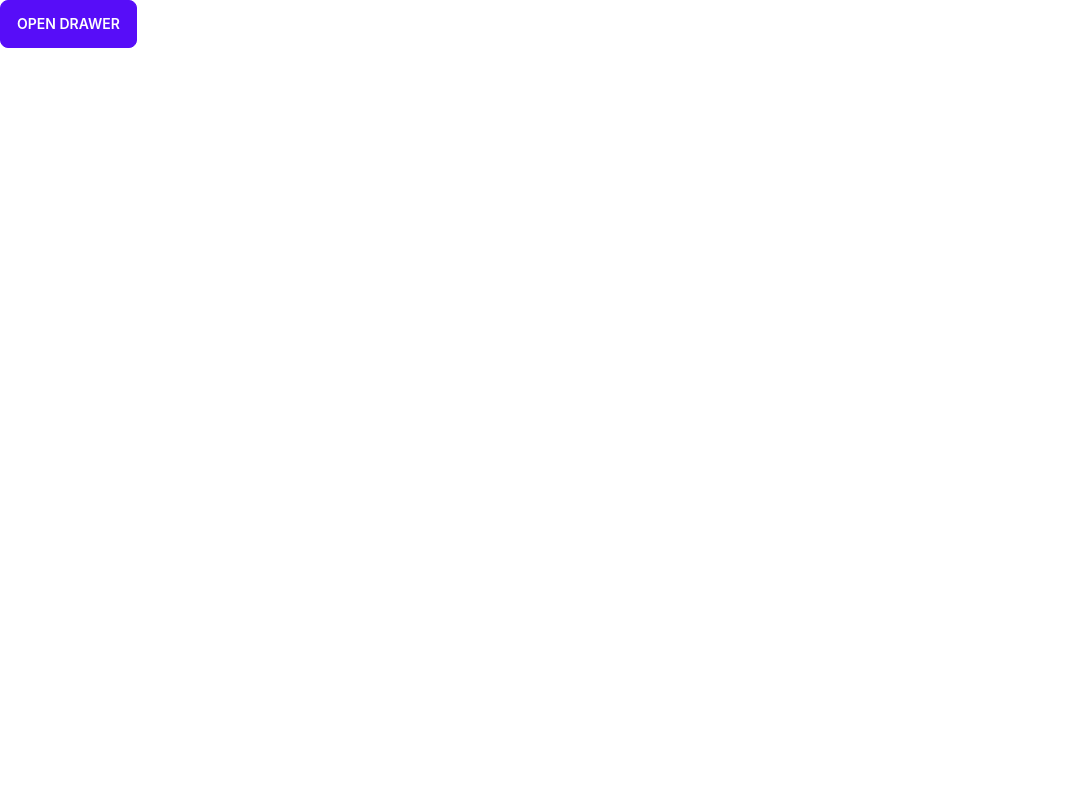
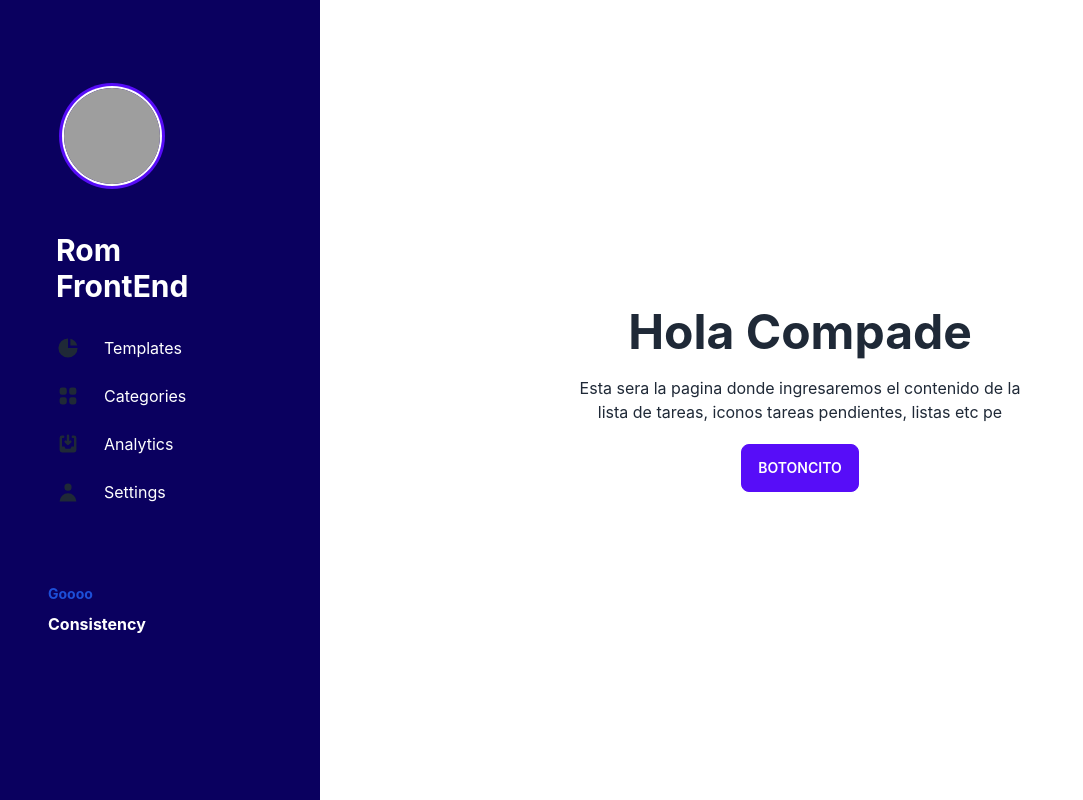
Before and after one commit to romariou76/App-tareas, a React (Create React App) app: page / in a window 1280 px wide. Shown: the whole page, without its empty margins (0-1083 px from the left). Built offline with nearby package versions, Linux system fonts and the light colour scheme; grey boxes are pictures that could not be loaded.

Commit message:
Cree la estructura del Drawer desarrollado especialmente para movil

```diff
--- a/src/App.js
+++ b/src/App.js
@@ -2,15 +2,12 @@ import React from 'react';
 import Drawer from "./components/Drawer.jsx";
 import './index.css'
 
-// import Main from "./components/header.jsx"
 
 function App() {
   return (
-    <div className="App">
-
-        {/* <Main></Main> */}
-        <Drawer></Drawer>
-    </div>
+<div class="hero min-h-screen">
+  <Drawer></Drawer>
+</div>
   );
 }
 
--- a/src/components/Drawer.jsx
+++ b/src/components/Drawer.jsx
@@ -1,18 +1,49 @@
+
 function Drawer(){
     return(
-<div>
 
-<div class="drawer">
 
-  <input id="my-drawer" type="checkbox" class="drawer-toggle" />
+<div class="drawer drawer-mobile shadow">
+   {/* boton */}
+   <input id="my-drawer" type="checkbox" class="drawer-toggle"/>
+
   <div class="drawer-content">
-    <label for="my-drawer" class="btn btn-primary drawer-button">Open drawer</label>
+
+      {/* boton que abre el sidebar cuando esta en mobile */}
+      <div class="flex items-start justify-end lg:hidden bg-transparent">
+         <label for="my-drawer" class="btn btn-square btn-ghost">
+            <svg xmlns="http://www.w3.org/2000/svg" fill="none" viewBox="0 0 24 24" class="inline-block w-6 h-6 stroke-current">
+               <path stroke-linecap="round" stroke-linejoin="round" stroke-width="2" d="M4 6h16M4 12h16M4 18h16"></path>
+            </svg>
+         </label>
       </div>
 
-  <div class="drawer-side overflow-y-auto ">
+      {/* Contenido principal pc-mobile */}
+      <div className="hero min-h-screen">
+         <div class="text-center hero-content">
+            <div class="max-w-md">
+               <h1 class="mb-5 text-5xl font-bold">
+                  Hola Compade
+               </h1>
+               <p class="mb-5">
+                  Esta sera la pagina donde ingresaremos el contenido de la lista de tareas, iconos
+                  tareas pendientes, listas etc pe
+               </p>
+               <button class="btn btn-primary">botoncito</button>
+            </div>
+         </div>
+      </div>
+
+
+   </div>
+
+  {/* Contenedor del drawer-side */}
+   <div class="drawer-side overflow-y-auto">
+   {/* Contenedor que se abre */}
       <label for="my-drawer" class="drawer-overlay"></label>
+         {/* Lista ul que es caja de los elementos */}
          <ul class="menu p-12 overflow-y-auto w-80 bg-purple text-base-content space-y-2">
-
+            {/* Imagen avatar */}
             <div class="avatar my-10 ml-4">
                <div class="w-24 rounded-full ring ring-primary ring-offset-base-100 ring-offset-2">
                   <img src="https://placeimg.com/192/192/people" alt="perfil" />
@@ -23,45 +54,48 @@ function Drawer(){
                <p class="text-3xl text-white font-bold">Rom</p>
               <p class="text-3xl text-white font-bold mb-4">FrontEnd</p>
             </div>
-
-
-
-    {/* <h5 class="text-base font-semibold text-gray-500 uppercase dark:text-gray-400">Menu</h5>
-      <button type="button" data-drawer-dismiss="drawer-navigation" aria-controls="drawer-navigation" class="text-gray-400 bg-transparent hover:bg-gray-200 hover:text-gray-900 rounded-lg text-sm p-1.5 absolute top-2.5 right-2.5 inline-flex items-center dark:hover:bg-gray-600 dark:hover:text-white" >
-        <svg aria-hidden="true" class="w-5 h-5" fill="currentColor" viewBox="0 0 20 20" xmlns="http://www.w3.org/2000/svg"><path fill-rule="evenodd" d="M4.293 4.293a1 1 0 011.414 0L10 8.586l4.293-4.293a1 1 0 111.414 1.414L11.414 10l4.293 4.293a1 1 0 01-1.414 1.414L10 11.414l-4.293 4.293a1 1 0 01-1.414-1.414L8.586 10 4.293 5.707a1 1 0 010-1.414z" clip-rule="evenodd"></path></svg>
-        <span class="sr-only">Close menu</span>
-      </button> */}
+            {/* boton close */}
+            <div class="flex items-start justify-end lg:hidden bg-transparent">
+               <button type="button" class="text-gray-400 bg-transparent hover:bg-gray-200 hover:text-gray-900 rounded-lg text-sm absolute top-2.5 right-2.5 inline-flex items-center dark:hover:bg-gray-600 dark:hover:text-white" >
+                  <label for="my-drawer" class="btn btn-square btn-ghost">
+                     <svg aria-hidden="true" class="w-5 h-5" fill="currentColor" viewBox="0 0 20 20" xmlns="http://www.w3.org/2000/svg">
+                        <path fill-rule="evenodd" d="M4.293 4.293a1 1 0 011.414 0L10 8.586l4.293-4.293a1 1 0 111.414 1.414L11.414 10l4.293 4.293a1 1 0 01-1.414 1.414L10 11.414l-4.293 4.293a1 1 0 01-1.414-1.414L8.586 10 4.293 5.707a1 1 0 010-1.414z" clip-rule="evenodd"></path>
+                     </svg>
+                  </label>
+               </button>
+            </div>
 
             <li>
                <a href="#a" class="flex items-center p-2 text-base font-normal text-gray-900 rounded-lg dark:text-white2 hover:bg-gray-100 dark:hover:bg-gray-700">
                   <svg aria-hidden="true" class="w-6 h-6 text-gray-500 transition duration-75 dark:text-gray-400 group-hover:text-gray-900 dark:group-hover:text-white" fill="currentColor" viewBox="0 0 20 20" xmlns="http://www.w3.org/2000/svg"><path d="M2 10a8 8 0 018-8v8h8a8 8 0 11-16 0z"></path><path d="M12 2.252A8.014 8.014 0 0117.748 8H12V2.252z"></path></svg>
-            <span class="ml-3 text-white">Dashboard</span>
+                  <span class="ml-3 text-white">Templates</span>
                </a>
             </li>
 
             <li>
                <a href="#a" class="flex items-center p-2 text-base font-normal text-gray-900 rounded-lg dark:text-white2 hover:bg-gray-100 dark:hover:bg-gray-700">
                   <svg aria-hidden="true" class="flex-shrink-0 w-6 h-6 text-gray-500 transition duration-75 dark:text-gray-400 group-hover:text-gray-900 dark:group-hover:text-white" fill="currentColor" viewBox="0 0 20 20" xmlns="http://www.w3.org/2000/svg"><path d="M5 3a2 2 0 00-2 2v2a2 2 0 002 2h2a2 2 0 002-2V5a2 2 0 00-2-2H5zM5 11a2 2 0 00-2 2v2a2 2 0 002 2h2a2 2 0 002-2v-2a2 2 0 00-2-2H5zM11 5a2 2 0 012-2h2a2 2 0 012 2v2a2 2 0 01-2 2h-2a2 2 0 01-2-2V5zM11 13a2 2 0 012-2h2a2 2 0 012 2v2a2 2 0 01-2 2h-2a2 2 0 01-2-2v-2z"></path></svg>
-            <span class="flex-1 ml-3 whitespace-nowrap text-white">Kanban</span>
+                  <span class="flex-1 ml-3 whitespace-nowrap text-white">Categories</span>
                   {/* <span class="inline-flex justify-center items-center px-2 ml-3 text-sm font-medium text-gray-800 bg-gray-200 rounded-full dark:bg-gray-700 dark:text-gray-300">Pro</span> */}
                </a>
             </li>
+
             <li>
                <a href="#a" class="flex items-center p-2 text-base font-normal text-gray-900 rounded-lg dark:text-white2 hover:bg-gray-100 dark:hover:bg-gray-700">
                   <svg aria-hidden="true" class="flex-shrink-0 w-6 h-6 text-gray-500 transition duration-75 dark:text-gray-400 group-hover:text-gray-900 dark:group-hover:text-white" fill="currentColor" viewBox="0 0 20 20" xmlns="http://www.w3.org/2000/svg"><path d="M8.707 7.293a1 1 0 00-1.414 1.414l2 2a1 1 0 001.414 0l2-2a1 1 0 00-1.414-1.414L11 7.586V3a1 1 0 10-2 0v4.586l-.293-.293z"></path><path d="M3 5a2 2 0 012-2h1a1 1 0 010 2H5v7h2l1 2h4l1-2h2V5h-1a1 1 0 110-2h1a2 2 0 012 2v10a2 2 0 01-2 2H5a2 2 0 01-2-2V5z"></path></svg>
-            <span class="flex-1 ml-3 whitespace-nowrap text-white">Inbox</span>
+                  <span class="flex-1 ml-3 whitespace-nowrap text-white">Analytics</span>
                   {/* <span class="inline-flex justify-center items-center p-3 ml-3 w-3 h-3 text-sm font-medium text-blue-600 bg-blue-200 rounded-full dark:bg-blue-900 dark:text-blue-200">3</span> */}
                </a>
             </li>
+
             <li>
                <a href="#a" class="flex items-center p-2 text-base font-normal text-gray-900 rounded-lg dark:text-white2 hover:bg-gray-100 dark:hover:bg-gray-700 mb-16">
                   <svg aria-hidden="true" class="flex-shrink-0 w-6 h-6 text-gray-500 transition duration-75 dark:text-gray-400 group-hover:text-gray-900 dark:group-hover:text-white" fill="currentColor" viewBox="0 0 20 20" xmlns="http://www.w3.org/2000/svg"><path fill-rule="evenodd" d="M10 9a3 3 0 100-6 3 3 0 000 6zm-7 9a7 7 0 1114 0H3z" clip-rule="evenodd"></path></svg>
-            <span class="flex-1 ml-3 whitespace-nowrap text-white">Users</span>
+                  <span class="flex-1 ml-3 whitespace-nowrap text-white">Settings</span>
                </a>
             </li>
 
-
-      {/* <li>
+         {/*<li>
                <a href="#" class="flex items-center p-2 text-base font-normal text-gray-900 rounded-lg dark:text-white hover:bg-gray-100 dark:hover:bg-gray-700">
                   <svg aria-hidden="true" class="flex-shrink-0 w-6 h-6 text-gray-500 transition duration-75 dark:text-gray-400 group-hover:text-gray-900 dark:group-hover:text-white" fill="currentColor" viewBox="0 0 20 20" xmlns="http://www.w3.org/2000/svg"><path fill-rule="evenodd" d="M3 3a1 1 0 00-1 1v12a1 1 0 102 0V4a1 1 0 00-1-1zm10.293 9.293a1 1 0 001.414 1.414l3-3a1 1 0 000-1.414l-3-3a1 1 0 10-1.414 1.414L14.586 9H7a1 1 0 100 2h7.586l-1.293 1.293z" clip-rule="evenodd"></path></svg>
                   <span class="flex-1 ml-3 whitespace-nowrap">Sign In</span>
@@ -76,11 +110,11 @@ function Drawer(){
             <p class="text-sm text-blue-700 font-bold">Goooo</p>
             <p class="text-1xl text-white font-bold">Consistency</p>
 
-
          </ul>
       </div>
    </div>
-    </div>
+
+
     )
 }
 
--- a/src/components/header.jsx
+++ b/src/components/header.jsx
@@ -1,4 +1,3 @@
-import "../css/style.css";
 
 function Main(){
     return(
```
Lines whose indentation alone changed are shown as unchanged.
